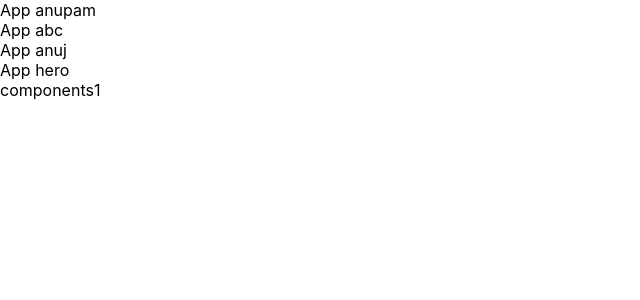
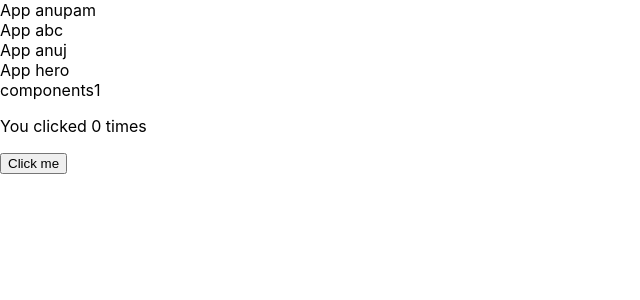
Before and after one commit to Anupam0173/My-react-complete-code, a React (Create React App) app: page / in a window 1280 px wide. Shown: the top 300 px of the page, without its empty margins (0-640 px from the left). Built offline with nearby package versions, Linux system fonts and the light colour scheme.

Commit message:
example of use-state-hook

```diff
--- /dev/null
+++ b/src/components/Button.js
@@ -0,0 +1,15 @@
+import React, { useState } from 'react';
+function Example()
+{// Declare a new state variable, which we'll call "count"
+	const [count, setCount] = useState(0);
+	return (
+			<div>
+					<p>You clicked {count} times</p>
+					<button onClick={() => setCount(count + 1)}>
+					Click me
+					</button>
+			</div>
+	);
+}
+
+export default Example;
--- a/src/index.js
+++ b/src/index.js
@@ -4,7 +4,7 @@
 import App from './App';
 import reportWebVitals from './reportWebVitals';
 import Compon1 from './components/Components1'
-
+import Example from './components/Button'
 const root = ReactDOM.createRoot(document.getElementById('root'));
 root.render(
   <React.StrictMode>
@@ -13,6 +13,7 @@
     <App name="anuj" />
     <App name="hero" />
     <Compon1 />
+    <Example />
   </React.StrictMode>
 );
 
```
